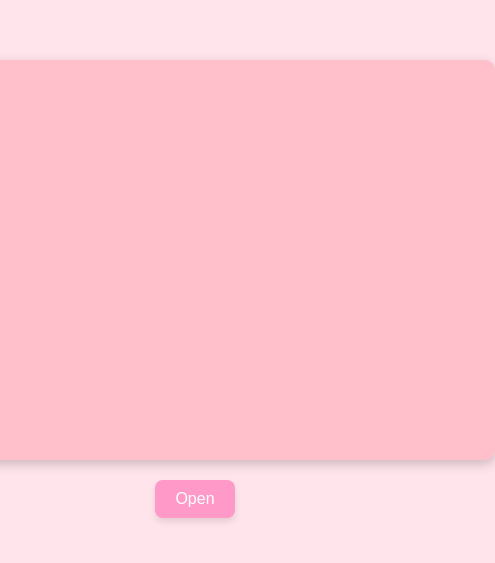
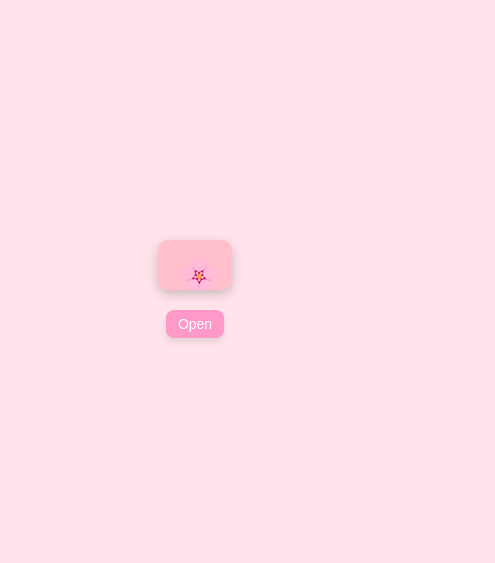
Before and after one commit to prnzgtr/Birthday-, a plain HTML site: page index.html in a window 390 px wide. Shown: the part 133-696 px from the top of the page, 495 px wide, since content can reach past the window. Drawn offline with Linux system fonts and the light colour scheme.

Commit message:
Update styles.css

```diff
--- a/styles.css
+++ b/styles.css
@@ -152,3 +152,45 @@ button:hover {
   opacity: 0;
   transform: translateY(-20px);
 }
+@media (max-width: 768px) {
+  .envelope {
+    width: 80%;
+    height: auto; /* let it scale */
+    aspect-ratio: 3 / 2; /* keeps proportion */
+  }
+
+  .letter h1 {
+    font-size: 28px;
+  }
+
+  .letter p {
+    font-size: 18px;
+  }
+
+  button {
+    font-size: 15px;
+    padding: 8px 16px;
+  }
+}
+
+/* Mobile screens (max-width: 480px) */
+@media (max-width: 480px) {
+  .envelope {
+    width: 95%;
+    height: auto;
+    aspect-ratio: 3 / 2;
+  }
+
+  .letter h1 {
+    font-size: 22px;
+  }
+
+  .letter p {
+    font-size: 16px;
+  }
+
+  button {
+    font-size: 14px;
+    padding: 6px 12px;
+  }
+}
```
